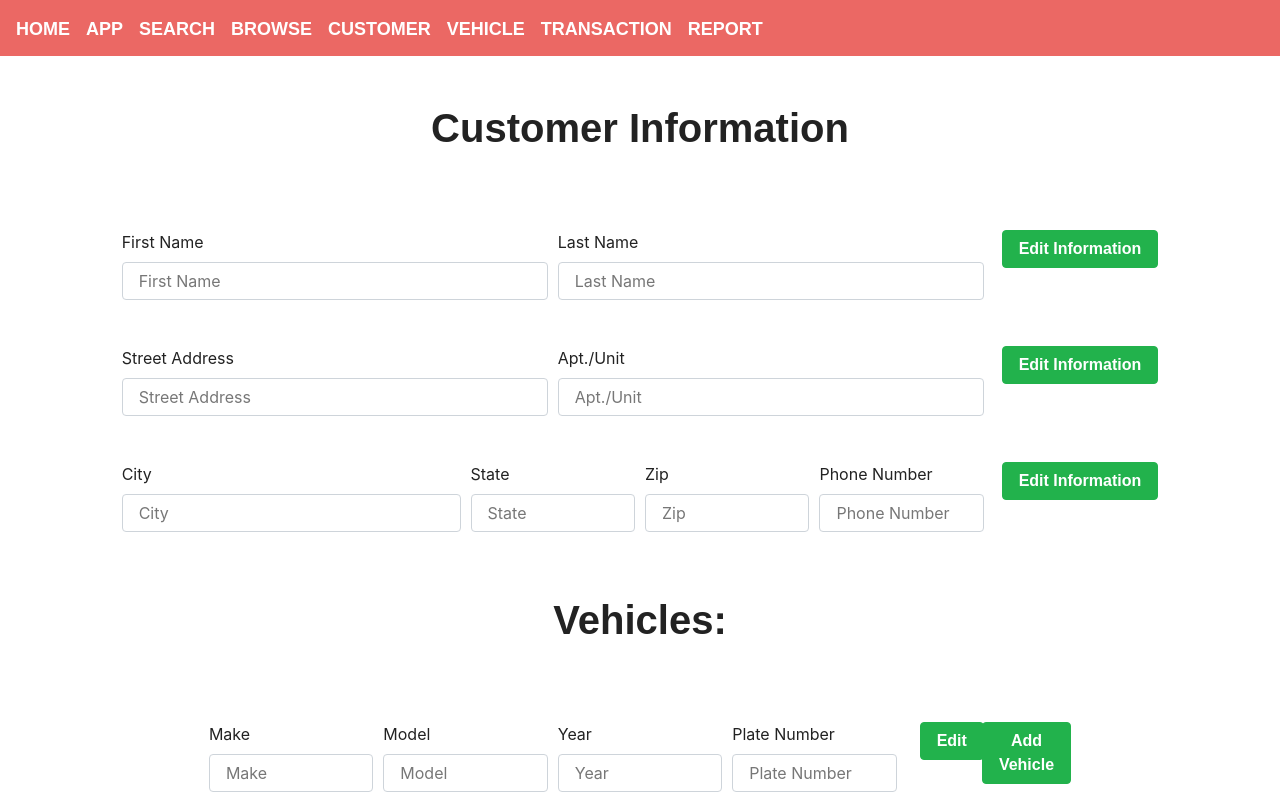
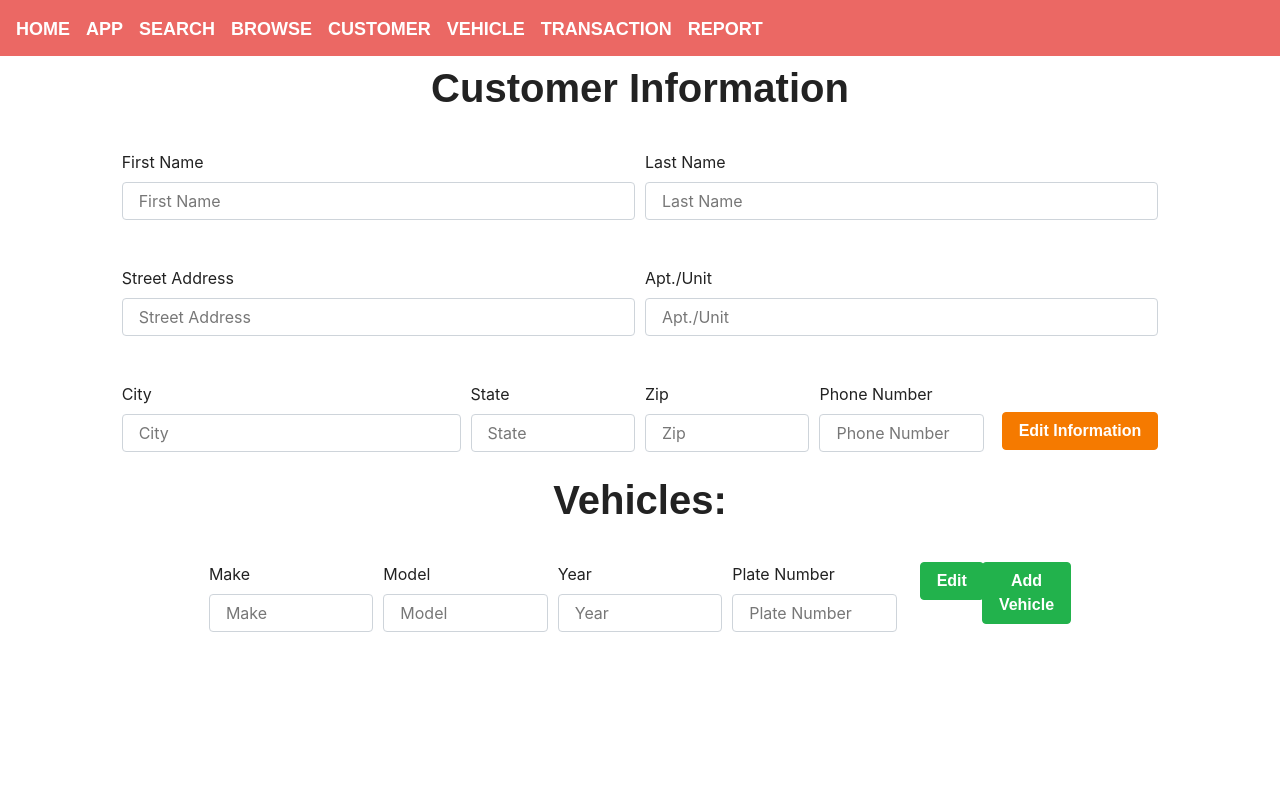
Before and after one commit to kylecox213/AutoMate, a React (Create React App) app in the folder client/: page /app/customer in a window 1280 px wide. Built offline with nearby package versions, Linux system fonts and the light colour scheme; a web font is replaced by a local one.

Commit message:
slight modifications to buttons and form fields

```diff
--- a/client/src/components/Form/index.js
+++ b/client/src/components/Form/index.js
@@ -35,3 +35,11 @@ export function FormBtn(props) {
     </button>
   );
 }
+
+export function EditBtn(props) {
+  return (
+    <button {...props} style={{ float: "right", marginTop: 30 }} className="btn btn-danger">
+      {props.children}
+    </button>
+  );
+}
--- a/client/src/pages/Customer.js
+++ b/client/src/pages/Customer.js
@@ -1,6 +1,6 @@
 import React from "react";
 import { Col, Row, Container } from "../components/Grid";
-import {Input, FormBtn } from "../components/Form";
+import {Input, EditBtn, FormBtn } from "../components/Form";
 
 class Customer extends React.Component {
 
@@ -33,7 +33,7 @@ class Customer extends React.Component {
       <Container fluid>
         <Row>
           <Col size="md-12">
-            <h1 style={{ textAlign: "center", margin: "50px auto" }}>Customer Information</h1>
+            <h1 style={{ textAlign: "center", margin: "10px auto" }}>Customer Information</h1>
           </Col>
         </Row>
         <Row>
@@ -41,7 +41,7 @@ class Customer extends React.Component {
           <Col size="md-10" style={{ marginBottom: "50px" }}>
             <form>
               <div className="form-row" style={{ marginTop: "30px" }}>
-              <Col size="sm-5">
+              <Col size="sm-6">
                   <Input
                     type="input"
                     name="firstName"
@@ -51,7 +51,7 @@ class Customer extends React.Component {
                     onChange={this.handleInputChange}
                   />
                 </Col>
-                <Col size="sm-5">
+                <Col size="sm-6">
                   <Input
                     type="input"
                     name="lastName"
@@ -61,16 +61,9 @@ class Customer extends React.Component {
                     onChange={this.handleInputChange}
                   />
                 </Col>
-                <Col size="sm-2">
-                  <FormBtn
-                    type="submit"
-                    className="btn btn-block"
-                    onClick={this.handleInputChange}
-                    >Edit Information</FormBtn>
-                </Col>
                 </div>
                 <div className="form-row" style={{ marginTop: "30px" }}>
-                <Col size="sm-5">
+                <Col size="sm-6">
                   <Input
                     type="input"
                     name="address"
@@ -80,7 +73,7 @@ class Customer extends React.Component {
                     onChange={this.handleInputChange}
                   />
                 </Col>
-                <Col size="sm-5">
+                <Col size="sm-6">
                   <Input
                     type="input"
                     name="unit"
@@ -89,13 +82,6 @@ class Customer extends React.Component {
                     placeholder="Apt./Unit"
                     onChange={this.handleInputChange}
                   />
-                </Col>
-                <Col size="sm-2">
-                  <FormBtn
-                    type="submit"
-                    className="btn btn-block"
-                    onClick={this.handleInputChange}
-                    >Edit Information</FormBtn>
                 </Col>
               </div>
               <div className="form-row" style={{ marginTop: "30px" }}>
@@ -140,17 +126,17 @@ class Customer extends React.Component {
                   />
                 </Col>
                 <Col size="sm-2">
-                  <FormBtn
+                  <EditBtn
                     type="submit"
                     className="btn btn-block"
                     onClick={this.handleInputChange}
-                    >Edit Information</FormBtn>
+                    >Edit Information</EditBtn>
                 </Col>
               </div>
               </form>
               <Row>
           <Col size="md-12">
-            <h1 style={{ textAlign: "center", margin: "50px auto" }}>Vehicles:</h1>
+            <h1 style={{ textAlign: "center", margin: "10px auto" }}>Vehicles:</h1>
           </Col>
         </Row>
               <form>
```
